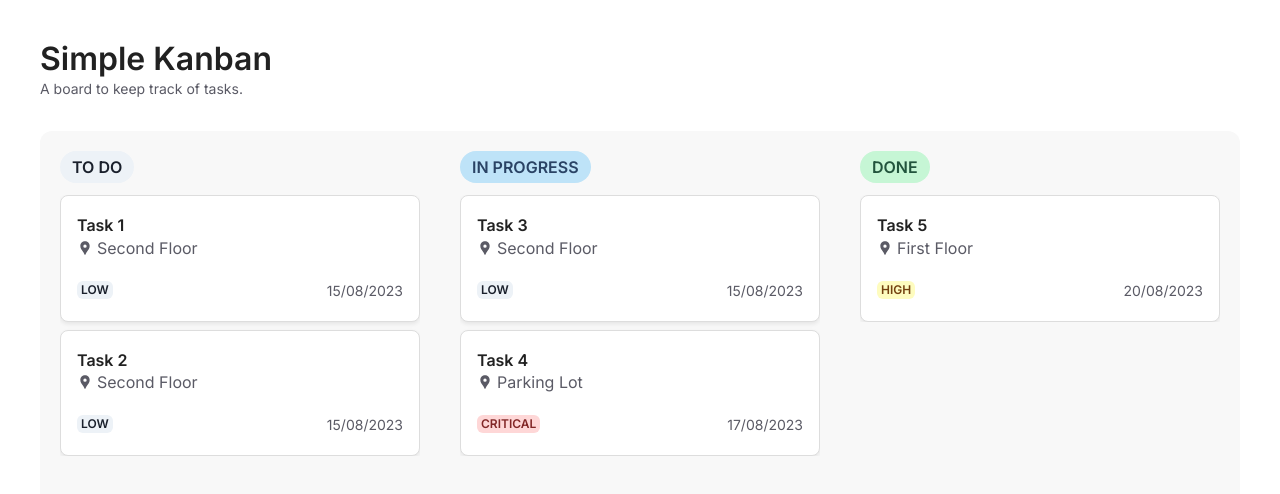
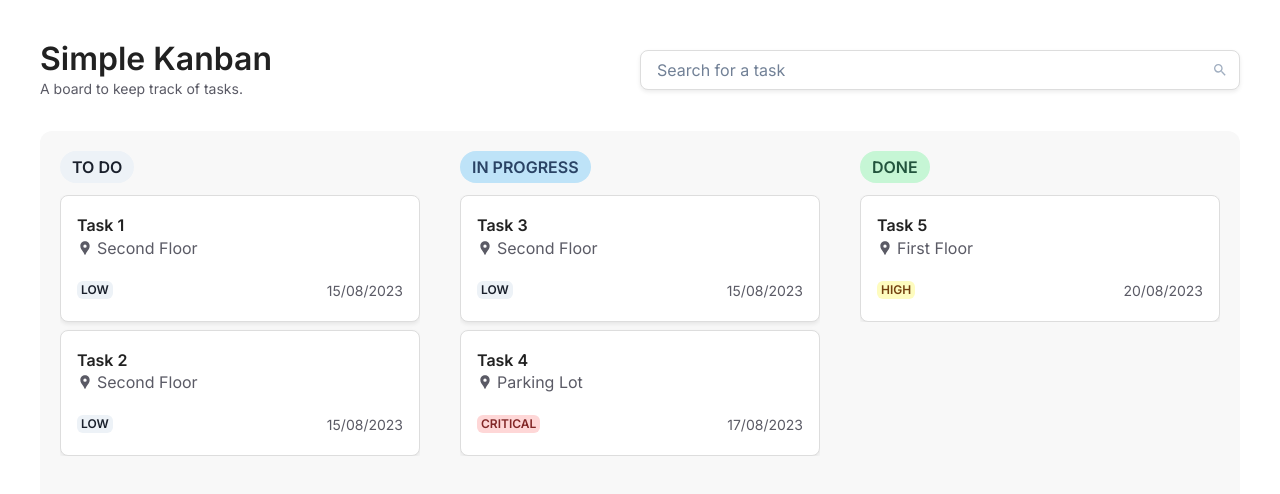
Before and after one commit to EriJohnson/simple-kanban, a React (Vite) app: page / in a window 1280 px wide. Shown: the top 494 px of the page. Built offline with nearby package versions, Linux system fonts and the light colour scheme.

Commit message:
feat: implements task search

```diff
--- a/src/components/Board/index.tsx
+++ b/src/components/Board/index.tsx
@@ -1,12 +1,23 @@
 import useTasks from "@/hooks/useTasks";
-import { Container, Heading, SimpleGrid, Text } from "@chakra-ui/react";
+import {
+  Box,
+  Container,
+  Flex,
+  HStack,
+  Heading,
+  SimpleGrid,
+  Text,
+} from "@chakra-ui/react";
 import Column from "../Column";
+import Filters from "../Filters";
+import NotFound from "../NotFound";
 import TaskCard from "../TaskCard";
 import TaskModal from "../TaskModal";
 import useBoard from "./useBoard";
 
 export default function Board() {
-  const { todoTasks, inProgressTasks, doneTasks } = useTasks();
+  const { todoTasks, inProgressTasks, doneTasks, isSearchResultEmpty } =
+    useTasks();
 
   const {
     isTaskModalOpen,
@@ -25,38 +36,61 @@ export default function Board() {
         padding={{ base: 4, md: 10 }}
         overflow="hidden"
       >
+        <HStack justify="space-between">
+          <Box>
             <Heading as="h1" fontSize="2rem">
               Simple Kanban
             </Heading>
             <Text fontSize="sm">A board to keep track of tasks.</Text>
-        <SimpleGrid
+          </Box>
+
+          <Filters />
+        </HStack>
+
+        <Flex
           flex={1}
           marginTop={8}
           borderRadius="xl"
-          columns={{ base: 1, md: 3 }}
           background="#F8F8F8"
-          spacing={10}
           padding={5}
           overflow="hidden"
         >
+          {!isSearchResultEmpty ? (
+            <SimpleGrid flex={1} columns={{ base: 1, md: 3 }} spacing={10}>
               <Column status="todo">
                 {todoTasks.map((task) => (
-              <TaskCard key={task.id} task={task} onClick={handleTaskClick} />
+                  <TaskCard
+                    key={task.id}
+                    task={task}
+                    onClick={handleTaskClick}
+                  />
                 ))}
               </Column>
 
               <Column status="inProgress">
                 {inProgressTasks.map((task) => (
-              <TaskCard key={task.id} task={task} onClick={handleTaskClick} />
+                  <TaskCard
+                    key={task.id}
+                    task={task}
+                    onClick={handleTaskClick}
+                  />
                 ))}
               </Column>
 
               <Column status="done">
                 {doneTasks.map((task) => (
-              <TaskCard key={task.id} task={task} onClick={handleTaskClick} />
+                  <TaskCard
+                    key={task.id}
+                    task={task}
+                    onClick={handleTaskClick}
+                  />
                 ))}
               </Column>
             </SimpleGrid>
+          ) : (
+            <NotFound />
+          )}
+        </Flex>
 
         {selectedTask && (
           <TaskModal
--- /dev/null
+++ b/src/components/Filters/SearchInput/index.tsx
@@ -0,0 +1,70 @@
+import {
+  IconButton,
+  Input,
+  InputGroup,
+  InputRightElement,
+} from "@chakra-ui/react";
+import { useEffect, useState } from "react";
+import { MdSearch } from "react-icons/md";
+
+interface SearchInputProps {
+  onChange: (value: string) => void;
+}
+
+export default function SearchInput({ onChange }: SearchInputProps) {
+  const [value, setValue] = useState("");
+
+  useEffect(() => {
+    const timer = setTimeout(() => {
+      onChange(value);
+    }, 500);
+
+    return () => clearTimeout(timer);
+  }, [value, onChange]);
+
+  function handleSearchInputKeyDown(event: React.KeyboardEvent) {
+    if (event.key === "Enter") {
+      console.log("enter");
+    }
+
+    if (event.key === "Escape") {
+      setValue("");
+    }
+  }
+
+  function handleChange(event: React.ChangeEvent<HTMLInputElement>) {
+    setValue(event.target.value);
+  }
+
+  return (
+    <InputGroup maxW="50%">
+      <Input
+        value={value}
+        onChange={handleChange}
+        onKeyDown={handleSearchInputKeyDown}
+        placeholder="Search for a task"
+        bg="white"
+        borderRadius="lg"
+        border="1px solid #DDD"
+        boxShadow="0px 2px 4px 0px rgba(0, 0, 0, 0.08)"
+        cursor="pointer"
+        transition="all 0.2s"
+        color="#5A5A65"
+        focusBorderColor="#DDD"
+      />
+
+      <InputRightElement
+        overflow="hidden"
+        fontSize="2xl"
+        children={
+          <IconButton
+            variant="ghost"
+            _hover={{ bg: "gray.50" }}
+            aria-label="Buscar"
+            icon={<MdSearch color="#A0AEC0" />}
+          />
+        }
+      />
+    </InputGroup>
+  );
+}
--- /dev/null
+++ b/src/components/Filters/index.tsx
@@ -0,0 +1,8 @@
+import useTasks from "@/hooks/useTasks";
+import SearchInput from "./SearchInput";
+
+export default function Filters() {
+  const { handleSearch } = useTasks();
+
+  return <SearchInput onChange={handleSearch} />;
+}
--- /dev/null
+++ b/src/components/NotFound/index.tsx
@@ -0,0 +1,17 @@
+import { Center, Heading } from "@chakra-ui/react";
+
+export default function NotFound() {
+  return (
+    <Center flex={1}>
+      <Heading
+        as="h2"
+        size="md"
+        color="#5A5A65"
+        margin="0 auto"
+        textAlign="center"
+      >
+        No tasks found...
+      </Heading>
+    </Center>
+  );
+}
--- a/src/contexts/TasksContext.tsx
+++ b/src/contexts/TasksContext.tsx
@@ -1,5 +1,5 @@
 import { Task } from "@/types/Task";
-import { createContext, useState } from "react";
+import { createContext, useCallback, useMemo, useState } from "react";
 import mock from "../mock";
 
 interface TasksContextProps {
@@ -7,6 +7,7 @@ interface TasksContextProps {
   todoTasks: Task[];
   inProgressTasks: Task[];
   doneTasks: Task[];
+  isSearchResultEmpty: boolean;
   addTask: (task: Task) => void;
   deleteTask: (id: number) => void;
   editTask: (id: number, newTask: Task) => void;
@@ -35,27 +36,38 @@ export function TasksProvider({ children }: TasksProviderProps) {
     setTasks(tasks.map((task) => (task.id === id ? newTask : task)));
   }
 
-  function handleSearch(search: string) {
+  const handleSearch = useCallback((search: string) => {
     setSearch(search);
-  }
+  }, []);
 
-  const filteredTasks = tasks.filter((task) =>
-    task.name.toLowerCase().includes(search.toLowerCase())
+  const filteredTasks = useMemo(() => {
+    return tasks.filter((task) =>
+      task.name.toLowerCase().includes(search.toLowerCase())
+    );
+  }, [search, tasks]);
+
+  const todoTasks: Task[] = filteredTasks.filter(
+    (task) => task.status === "todo"
   );
 
-  const todoTasks: Task[] = tasks.filter((task) => task.status === "todo");
-
-  const inProgressTasks: Task[] = tasks.filter(
+  const inProgressTasks: Task[] = filteredTasks.filter(
     (task) => task.status === "inProgress"
   );
 
-  const doneTasks: Task[] = tasks.filter((task) => task.status === "done");
+  const doneTasks: Task[] = filteredTasks.filter(
+    (task) => task.status === "done"
+  );
+
+  const isSearchResultEmpty = useMemo(() => {
+    return filteredTasks.length === 0 && search.length > 0;
+  }, [filteredTasks.length, search.length]);
 
   const value = {
     tasks: filteredTasks,
     todoTasks,
     inProgressTasks,
     doneTasks,
+    isSearchResultEmpty,
     addTask,
     deleteTask,
     editTask,
```
Lines whose indentation alone changed are shown as unchanged.
